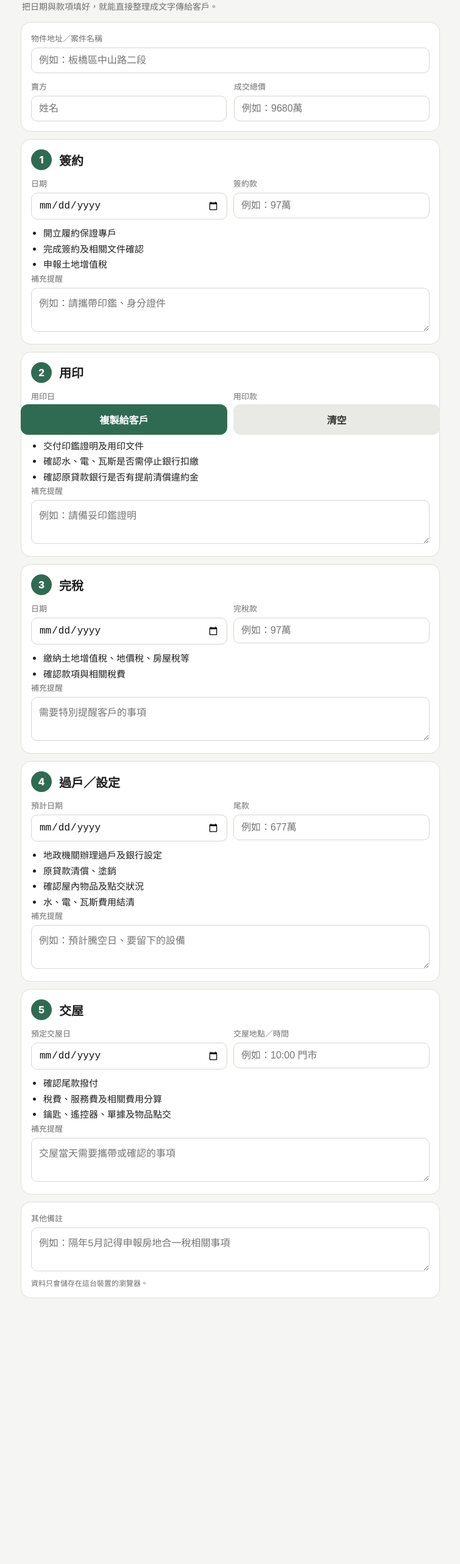
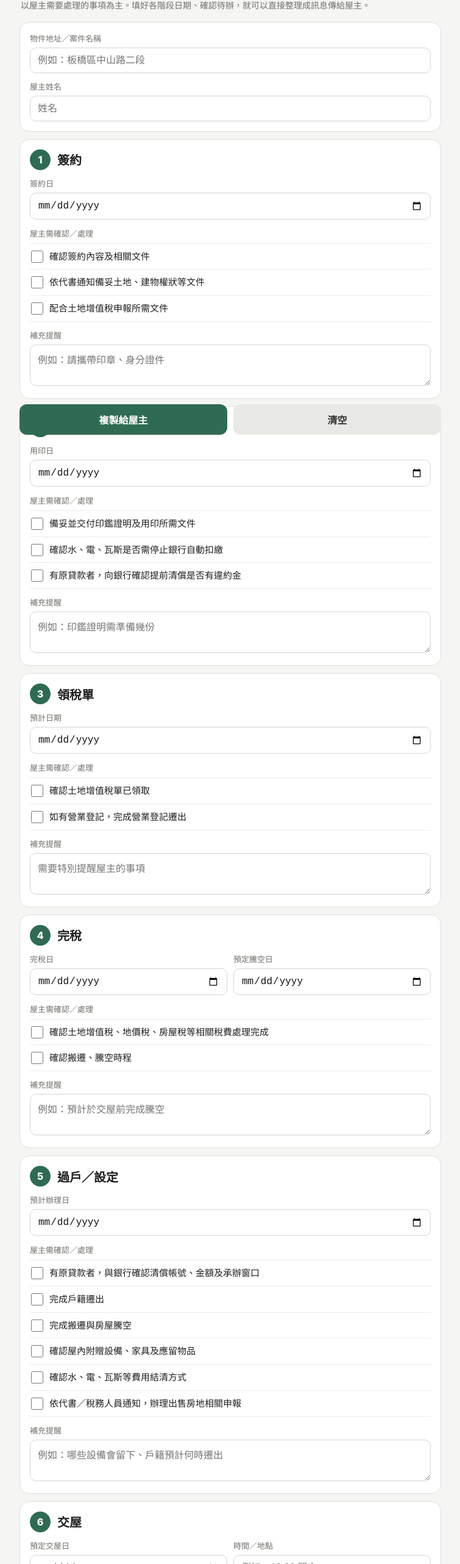
Before and after one commit to volcanofir/transaction-workflow, a plain HTML site: page index.html in a window 1280 px wide. Shown: the part 75-2640 px from the top of the page at 61% size, without its empty margins (262-1017 px from the left). Before the commit the page ends 2314 px from the top, so only its background shows below. Drawn offline with Linux system fonts and the light colour scheme.

Commit message:
Simplify seller workflow to dates and seller tasks only

```diff
--- a/index.html
+++ b/index.html
@@ -5,96 +5,143 @@
 <meta name="viewport" content="width=device-width,initial-scale=1,viewport-fit=cover">
 <title>賣方交易流程</title>
 <style>
-:root{--bg:#f5f5f3;--card:#fff;--text:#1f1f1f;--muted:#6f6f6f;--line:#deded8;--accent:#2f6b52}
+:root{--bg:#f5f5f3;--card:#fff;--text:#1f1f1f;--muted:#70706b;--line:#deded8;--accent:#2f6b52;--soft:#edf4f0}
 *{box-sizing:border-box}body{margin:0;background:var(--bg);font-family:-apple-system,BlinkMacSystemFont,"Segoe UI","Noto Sans TC",sans-serif;color:var(--text)}
-.wrap{max-width:720px;margin:auto;padding:20px 16px 40px}.head{padding:8px 2px 16px}.head h1{margin:0;font-size:28px}.head p{margin:7px 0 0;color:var(--muted);font-size:14px}
-.box,.step{background:var(--card);border:1px solid var(--line);border-radius:16px;padding:16px;margin-bottom:12px}.grid{display:grid;grid-template-columns:1fr 1fr;gap:12px}.full{grid-column:1/-1}
-label{display:block;font-size:13px;color:var(--muted);margin-bottom:6px}input,textarea{width:100%;border:1px solid #d5d5cf;border-radius:10px;padding:11px 12px;font-size:16px;background:#fff;color:#111}textarea{min-height:72px;resize:vertical}
-.stepTop{display:flex;align-items:center;gap:12px;margin-bottom:12px}.num{width:34px;height:34px;border-radius:50%;background:var(--accent);color:#fff;display:grid;place-items:center;font-weight:800;flex:0 0 auto}.step h2{font-size:20px;margin:0}.tasks{margin:10px 0 0;padding-left:20px;line-height:1.7;font-size:15px}.row{display:grid;grid-template-columns:1fr 1fr;gap:10px;margin-top:12px}
-.actions{display:flex;gap:10px;position:sticky;bottom:12px;padding-top:8px}.actions button{flex:1;border:0;border-radius:12px;padding:13px 14px;font-size:16px;font-weight:700}.copy{background:var(--accent);color:white}.clear{background:#e9e9e5;color:#333}
-.small{font-size:12px;color:var(--muted);margin-top:6px}@media(max-width:560px){.grid,.row{grid-template-columns:1fr}.full{grid-column:auto}.wrap{padding:16px 12px 32px}.head h1{font-size:25px}}
+.wrap{max-width:720px;margin:auto;padding:18px 14px 42px}.head{padding:8px 2px 16px}.head h1{margin:0;font-size:28px}.head p{margin:7px 0 0;color:var(--muted);font-size:14px;line-height:1.55}
+.box,.step{background:var(--card);border:1px solid var(--line);border-radius:16px;padding:16px;margin-bottom:12px}
+.grid{display:grid;grid-template-columns:1fr 1fr;gap:12px}.full{grid-column:1/-1}
+label.field{display:block;font-size:13px;color:var(--muted);margin-bottom:6px}input[type="text"],input[type="date"],textarea{width:100%;border:1px solid #d5d5cf;border-radius:10px;padding:11px 12px;font-size:16px;background:#fff;color:#111}textarea{min-height:68px;resize:vertical}
+.stepTop{display:flex;align-items:center;gap:11px;margin-bottom:12px}.num{width:34px;height:34px;border-radius:50%;background:var(--accent);color:#fff;display:grid;place-items:center;font-weight:800;flex:0 0 auto}.step h2{font-size:20px;margin:0}.dateRow{display:grid;grid-template-columns:1fr 1fr;gap:10px;margin-bottom:13px}.dateRow.one{grid-template-columns:1fr}
+.taskTitle{font-size:13px;color:var(--muted);margin:2px 0 7px}.tasks{display:flex;flex-direction:column;gap:0;border-top:1px solid #ecece7}.task{display:flex;align-items:flex-start;gap:10px;padding:10px 2px;border-bottom:1px solid #ecece7;font-size:15px;line-height:1.45}.task input{width:20px;height:20px;margin:1px 0 0;accent-color:var(--accent);flex:0 0 auto}.note{margin-top:12px}.tip{background:var(--soft);border-radius:10px;padding:10px 12px;font-size:13px;line-height:1.55;color:#365947;margin-top:10px}
+.actions{display:flex;gap:10px;position:sticky;bottom:12px;padding-top:8px}.actions button{flex:1;border:0;border-radius:12px;padding:13px 14px;font-size:16px;font-weight:700}.copy{background:var(--accent);color:white}.clear{background:#e9e9e5;color:#333}.small{font-size:12px;color:var(--muted);margin-top:6px}
+@media(max-width:560px){.grid,.dateRow{grid-template-columns:1fr}.full{grid-column:auto}.wrap{padding:14px 12px 32px}.head h1{font-size:25px}}
 </style>
 </head>
 <body>
 <div class="wrap">
   <div class="head">
     <h1>賣方交易流程</h1>
-    <p>把日期與款項填好，就能直接整理成文字傳給客戶。</p>
+    <p>以屋主需要處理的事項為主。填好各階段日期、確認待辦，就可以直接整理成訊息傳給屋主。</p>
   </div>
 
   <section class="box grid">
-    <div class="full"><label>物件地址／案件名稱</label><input data-k="property" placeholder="例如：板橋區中山路二段"></div>
-    <div><label>賣方</label><input data-k="seller" placeholder="姓名"></div>
-    <div><label>成交總價</label><input data-k="price" inputmode="numeric" placeholder="例如：9680萬"></div>
+    <div class="full"><label class="field">物件地址／案件名稱</label><input type="text" data-k="property" placeholder="例如：板橋區中山路二段"></div>
+    <div class="full"><label class="field">屋主姓名</label><input type="text" data-k="seller" placeholder="姓名"></div>
   </section>
 
-  <section class="step">
+  <section class="step" data-step="sign">
     <div class="stepTop"><div class="num">1</div><h2>簽約</h2></div>
-    <div class="row"><div><label>日期</label><input type="date" data-k="signDate"></div><div><label>簽約款</label><input data-k="signMoney" placeholder="例如：97萬"></div></div>
-    <ul class="tasks"><li>開立履約保證專戶</li><li>完成簽約及相關文件確認</li><li>申報土地增值稅</li></ul>
-    <label>補充提醒</label><textarea data-k="signNote" placeholder="例如：請攜帶印鑑、身分證件"></textarea>
+    <div class="dateRow one"><div><label class="field">簽約日</label><input type="date" data-k="signDate"></div></div>
+    <div class="taskTitle">屋主需確認／處理</div>
+    <div class="tasks">
+      <label class="task"><input type="checkbox" data-check="sign-doc"><span>確認簽約內容及相關文件</span></label>
+      <label class="task"><input type="checkbox" data-check="sign-title"><span>依代書通知備妥土地、建物權狀等文件</span></label>
+      <label class="task"><input type="checkbox" data-check="sign-tax"><span>配合土地增值稅申報所需文件</span></label>
+    </div>
+    <div class="note"><label class="field">補充提醒</label><textarea data-k="signNote" placeholder="例如：請攜帶印章、身分證件"></textarea></div>
   </section>
 
-  <section class="step">
+  <section class="step" data-step="seal">
     <div class="stepTop"><div class="num">2</div><h2>用印</h2></div>
-    <div class="row"><div><label>用印日</label><input type="date" data-k="sealDate"></div><div><label>用印款</label><input data-k="sealMoney" placeholder="例如：97萬"></div></div>
-    <ul class="tasks"><li>交付印鑑證明及用印文件</li><li>確認水、電、瓦斯是否需停止銀行扣繳</li><li>確認原貸款銀行是否有提前清償違約金</li></ul>
-    <label>補充提醒</label><textarea data-k="sealNote" placeholder="例如：請備妥印鑑證明"></textarea>
+    <div class="dateRow one"><div><label class="field">用印日</label><input type="date" data-k="sealDate"></div></div>
+    <div class="taskTitle">屋主需確認／處理</div>
+    <div class="tasks">
+      <label class="task"><input type="checkbox" data-check="seal-cert"><span>備妥並交付印鑑證明及用印所需文件</span></label>
+      <label class="task"><input type="checkbox" data-check="seal-auto"><span>確認水、電、瓦斯是否需停止銀行自動扣繳</span></label>
+      <label class="task"><input type="checkbox" data-check="seal-loan"><span>有原貸款者，向銀行確認提前清償是否有違約金</span></label>
+    </div>
+    <div class="note"><label class="field">補充提醒</label><textarea data-k="sealNote" placeholder="例如：印鑑證明需準備幾份"></textarea></div>
   </section>
 
-  <section class="step">
-    <div class="stepTop"><div class="num">3</div><h2>完稅</h2></div>
-    <div class="row"><div><label>日期</label><input type="date" data-k="taxDate"></div><div><label>完稅款</label><input data-k="taxMoney" placeholder="例如：97萬"></div></div>
-    <ul class="tasks"><li>繳納土地增值稅、地價稅、房屋稅等</li><li>確認款項與相關稅費</li></ul>
-    <label>補充提醒</label><textarea data-k="taxNote" placeholder="需要特別提醒客戶的事項"></textarea>
+  <section class="step" data-step="taxbill">
+    <div class="stepTop"><div class="num">3</div><h2>領稅單</h2></div>
+    <div class="dateRow one"><div><label class="field">預計日期</label><input type="date" data-k="taxBillDate"></div></div>
+    <div class="taskTitle">屋主需確認／處理</div>
+    <div class="tasks">
+      <label class="task"><input type="checkbox" data-check="taxbill-receive"><span>確認土地增值稅單已領取</span></label>
+      <label class="task"><input type="checkbox" data-check="taxbill-business"><span>如有營業登記，完成營業登記遷出</span></label>
+    </div>
+    <div class="note"><label class="field">補充提醒</label><textarea data-k="taxBillNote" placeholder="需要特別提醒屋主的事項"></textarea></div>
   </section>
 
-  <section class="step">
-    <div class="stepTop"><div class="num">4</div><h2>過戶／設定</h2></div>
-    <div class="row"><div><label>預計日期</label><input type="date" data-k="transferDate"></div><div><label>尾款</label><input data-k="balance" placeholder="例如：677萬"></div></div>
-    <ul class="tasks"><li>地政機關辦理過戶及銀行設定</li><li>原貸款清償、塗銷</li><li>確認屋內物品及點交狀況</li><li>水、電、瓦斯費用結清</li></ul>
-    <label>補充提醒</label><textarea data-k="transferNote" placeholder="例如：預計騰空日、要留下的設備"></textarea>
+  <section class="step" data-step="tax">
+    <div class="stepTop"><div class="num">4</div><h2>完稅</h2></div>
+    <div class="dateRow"><div><label class="field">完稅日</label><input type="date" data-k="taxDate"></div><div><label class="field">預定騰空日</label><input type="date" data-k="vacateDate"></div></div>
+    <div class="taskTitle">屋主需確認／處理</div>
+    <div class="tasks">
+      <label class="task"><input type="checkbox" data-check="tax-paid"><span>確認土地增值稅、地價稅、房屋稅等相關稅費處理完成</span></label>
+      <label class="task"><input type="checkbox" data-check="tax-vacate"><span>確認搬遷、騰空時程</span></label>
+    </div>
+    <div class="note"><label class="field">補充提醒</label><textarea data-k="taxNote" placeholder="例如：預計於交屋前完成騰空"></textarea></div>
   </section>
 
-  <section class="step">
-    <div class="stepTop"><div class="num">5</div><h2>交屋</h2></div>
-    <div class="row"><div><label>預定交屋日</label><input type="date" data-k="handoverDate"></div><div><label>交屋地點／時間</label><input data-k="handoverMemo" placeholder="例如：10:00 門市"></div></div>
-    <ul class="tasks"><li>確認尾款撥付</li><li>稅費、服務費及相關費用分算</li><li>鑰匙、遙控器、單據及物品點交</li></ul>
-    <label>補充提醒</label><textarea data-k="handoverNote" placeholder="交屋當天需要攜帶或確認的事項"></textarea>
+  <section class="step" data-step="transfer">
+    <div class="stepTop"><div class="num">5</div><h2>過戶／設定</h2></div>
+    <div class="dateRow one"><div><label class="field">預計辦理日</label><input type="date" data-k="transferDate"></div></div>
+    <div class="taskTitle">屋主需確認／處理</div>
+    <div class="tasks">
+      <label class="task"><input type="checkbox" data-check="transfer-bank"><span>有原貸款者，與銀行確認清償帳號、金額及承辦窗口</span></label>
+      <label class="task"><input type="checkbox" data-check="transfer-household"><span>完成戶籍遷出</span></label>
+      <label class="task"><input type="checkbox" data-check="transfer-vacate"><span>完成搬遷與房屋騰空</span></label>
+      <label class="task"><input type="checkbox" data-check="transfer-items"><span>確認屋內附贈設備、家具及應留物品</span></label>
+      <label class="task"><input type="checkbox" data-check="transfer-utility"><span>確認水、電、瓦斯等費用結清方式</span></label>
+      <label class="task"><input type="checkbox" data-check="transfer-taxreturn"><span>依代書／稅務人員通知，辦理出售房地相關申報</span></label>
+    </div>
+    <div class="note"><label class="field">補充提醒</label><textarea data-k="transferNote" placeholder="例如：哪些設備會留下、戶籍預計何時遷出"></textarea></div>
+  </section>
+
+  <section class="step" data-step="handover">
+    <div class="stepTop"><div class="num">6</div><h2>交屋</h2></div>
+    <div class="dateRow"><div><label class="field">預定交屋日</label><input type="date" data-k="handoverDate"></div><div><label class="field">時間／地點</label><input type="text" data-k="handoverMemo" placeholder="例如：10:00 門市"></div></div>
+    <div class="taskTitle">交屋前請準備／確認</div>
+    <div class="tasks">
+      <label class="task"><input type="checkbox" data-check="handover-title"><span>土地、建物權狀及印章</span></label>
+      <label class="task"><input type="checkbox" data-check="handover-key"><span>房屋鑰匙、遙控器及相關門禁物品</span></label>
+      <label class="task"><input type="checkbox" data-check="handover-bank"><span>本人收款帳號資料（或存摺）</span></label>
+      <label class="task"><input type="checkbox" data-check="handover-docs"><span>房屋相關單據、保固資料及應交付文件</span></label>
+      <label class="task"><input type="checkbox" data-check="handover-utility"><span>確認水、電、瓦斯與管理費等已完成分算／結清</span></label>
+      <label class="task"><input type="checkbox" data-check="handover-check"><span>完成屋況、設備與物品點交</span></label>
+    </div>
+    <div class="note"><label class="field">補充提醒</label><textarea data-k="handoverNote" placeholder="交屋當天需要另外攜帶或確認的事項"></textarea></div>
   </section>
 
   <section class="box">
-    <label>其他備註</label>
-    <textarea data-k="finalNote" placeholder="例如：隔年5月記得申報房地合一稅相關事項"></textarea>
+    <label class="field">後續提醒</label>
+    <textarea data-k="finalNote" placeholder="例如：依適用稅制確認後續申報事項"></textarea>
+    <div class="tip">這一版不填任何交易款項，重點只放在「什麼時候」以及「屋主需要做什麼」。</div>
     <div class="small">資料只會儲存在這台裝置的瀏覽器。</div>
   </section>
 
-  <div class="actions"><button class="copy" id="copyBtn">複製給客戶</button><button class="clear" id="clearBtn">清空</button></div>
+  <div class="actions"><button class="copy" id="copyBtn">複製給屋主</button><button class="clear" id="clearBtn">清空</button></div>
 </div>
 <script>
 const fields=[...document.querySelectorAll('[data-k]')];
-const KEY='simple-transaction-workflow-v1';
-const saved=JSON.parse(localStorage.getItem(KEY)||'{}');
+const checks=[...document.querySelectorAll('[data-check]')];
+const KEY='seller-task-workflow-v2';
+let saved={};try{saved=JSON.parse(localStorage.getItem(KEY)||'{}')}catch(e){}
 fields.forEach(el=>{el.value=saved[el.dataset.k]||'';el.addEventListener('input',save);el.addEventListener('change',save)});
-function save(){const o={};fields.forEach(el=>o[el.dataset.k]=el.value);localStorage.setItem(KEY,JSON.stringify(o))}
-function v(k){return document.querySelector(`[data-k="${k}"]`).value.trim()}
+checks.forEach(el=>{el.checked=!!(saved.checks&&saved.checks[el.dataset.check]);el.addEventListener('change',save)});
+function save(){const o={checks:{}};fields.forEach(el=>o[el.dataset.k]=el.value);checks.forEach(el=>o.checks[el.dataset.check]=el.checked);localStorage.setItem(KEY,JSON.stringify(o))}
+function v(k){const el=document.querySelector(`[data-k="${k}"]`);return el?el.value.trim():''}
 function d(s){if(!s)return '尚未填寫';const [y,m,day]=s.split('-');return `${Number(y)-1911}/${m}/${day}`}
-function line(name,date,money,note){let t=`【${name}】${d(date)}`;if(money)t+=`｜${money}`;if(note)t+=`\n提醒：${note}`;return t}
+const steps=[
+ {name:'簽約',date:'signDate',note:'signNote',tasks:['確認簽約內容及相關文件','依代書通知備妥土地、建物權狀等文件','配合土地增值稅申報所需文件']},
+ {name:'用印',date:'sealDate',note:'sealNote',tasks:['備妥並交付印鑑證明及用印所需文件','確認水、電、瓦斯是否需停止銀行自動扣繳','有原貸款者，向銀行確認提前清償是否有違約金']},
+ {name:'領稅單',date:'taxBillDate',note:'taxBillNote',tasks:['確認土地增值稅單已領取','如有營業登記，完成營業登記遷出']},
+ {name:'完稅',date:'taxDate',note:'taxNote',tasks:['確認相關稅費處理完成','確認搬遷、騰空時程'],extra:()=>v('vacateDate')?`\n預定騰空日：${d(v('vacateDate'))}`:''},
+ {name:'過戶／設定',date:'transferDate',note:'transferNote',tasks:['有原貸款者，確認清償銀行資料','完成戶籍遷出','完成搬遷與房屋騰空','確認屋內附贈設備及應留物品','確認水、電、瓦斯等費用結清方式','依通知辦理出售房地相關申報']},
+ {name:'交屋',date:'handoverDate',note:'handoverNote',tasks:['備妥土地、建物權狀及印章','備妥鑰匙、遙控器及門禁物品','備妥本人收款帳號資料','備妥房屋相關單據及文件','確認相關費用完成分算／結清','完成屋況、設備與物品點交'],extra:()=>v('handoverMemo')?`\n時間／地點：${v('handoverMemo')}`:''}
+];
 document.getElementById('copyBtn').onclick=async()=>{
-let text=`您好，以下為本案交易流程整理：\n\n`;
-if(v('property'))text+=`物件：${v('property')}\n`;
-if(v('seller'))text+=`賣方：${v('seller')}\n`;
-if(v('price'))text+=`成交總價：${v('price')}\n`;
-text+=`\n${line('簽約',v('signDate'),v('signMoney'),v('signNote'))}`;
-text+=`\n\n${line('用印',v('sealDate'),v('sealMoney'),v('sealNote'))}`;
-text+=`\n\n${line('完稅',v('taxDate'),v('taxMoney'),v('taxNote'))}`;
-text+=`\n\n${line('過戶／設定',v('transferDate'),v('balance'),v('transferNote'))}`;
-text+=`\n\n${line('交屋',v('handoverDate'),v('handoverMemo'),v('handoverNote'))}`;
-if(v('finalNote'))text+=`\n\n其他備註：${v('finalNote')}`;
-text+=`\n\n如流程時間有調整，我會再第一時間通知您。`;
-try{await navigator.clipboard.writeText(text);alert('已複製，可以直接貼到 LINE 給客戶');}catch(e){prompt('請複製以下內容：',text)}
+ let text='您好，以下為本案賣方交易流程與需配合事項：\n\n';
+ if(v('property'))text+=`物件：${v('property')}\n`;
+ if(v('seller'))text+=`屋主：${v('seller')}\n`;
+ steps.forEach(s=>{text+=`\n【${s.name}】${d(v(s.date))}`;if(s.extra)text+=s.extra();text+='\n需確認／處理：';s.tasks.forEach(t=>text+=`\n・${t}`);if(v(s.note))text+=`\n提醒：${v(s.note)}`;text+='\n';});
+ if(v('finalNote'))text+=`\n後續提醒：${v('finalNote')}\n`;
+ text+='\n如流程時間有調整，我會再第一時間通知您。';
+ try{await navigator.clipboard.writeText(text);alert('已複製，可以直接貼到 LINE 給屋主');}catch(e){prompt('請複製以下內容：',text)}
 };
-document.getElementById('clearBtn').onclick=()=>{if(confirm('確定要清空全部資料嗎？')){localStorage.removeItem(KEY);fields.forEach(el=>el.value='')}};
+document.getElementById('clearBtn').onclick=()=>{if(confirm('確定要清空全部資料嗎？')){localStorage.removeItem(KEY);fields.forEach(el=>el.value='');checks.forEach(el=>el.checked=false)}};
 </script>
 </body>
 </html>
```
